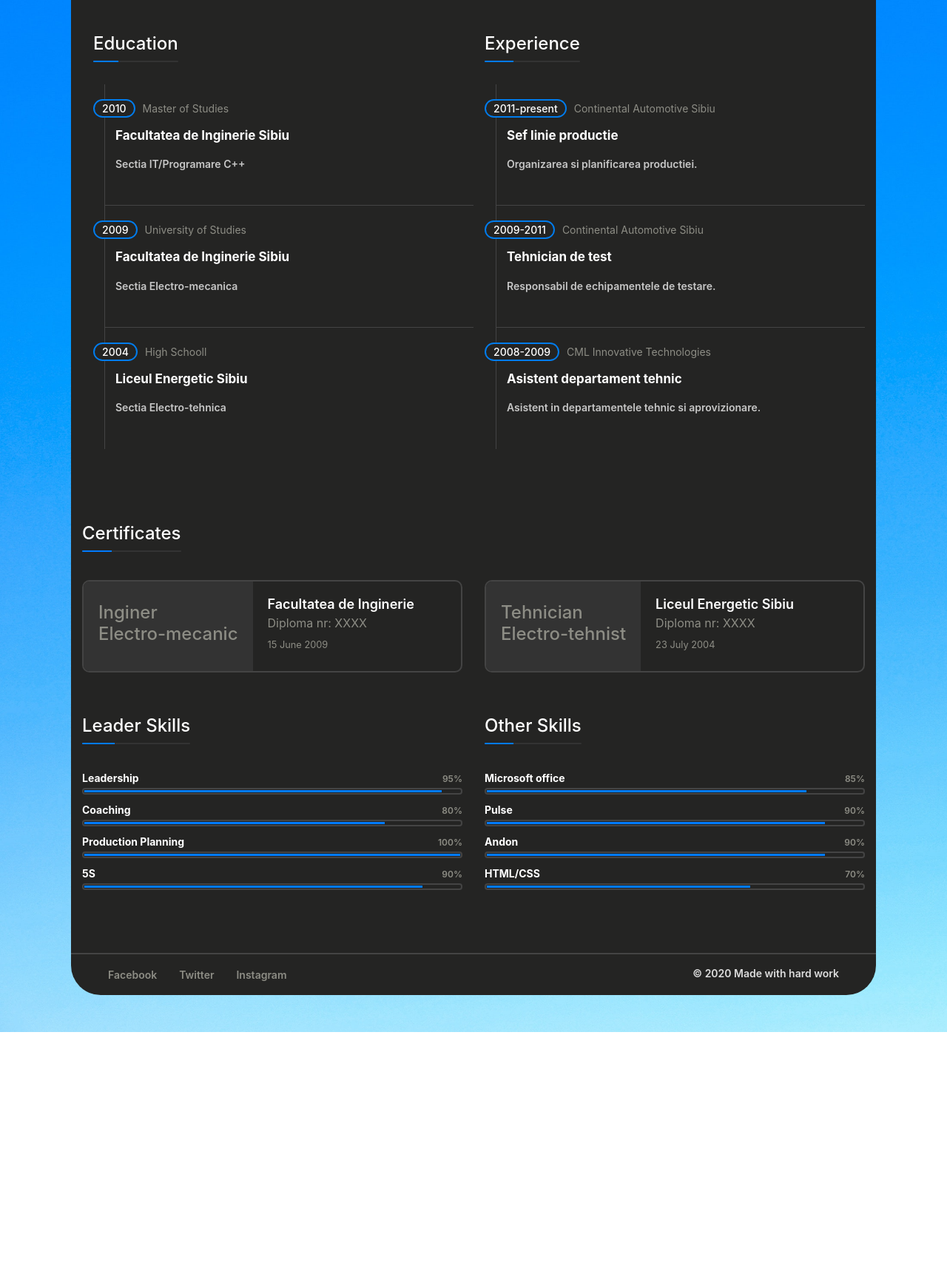
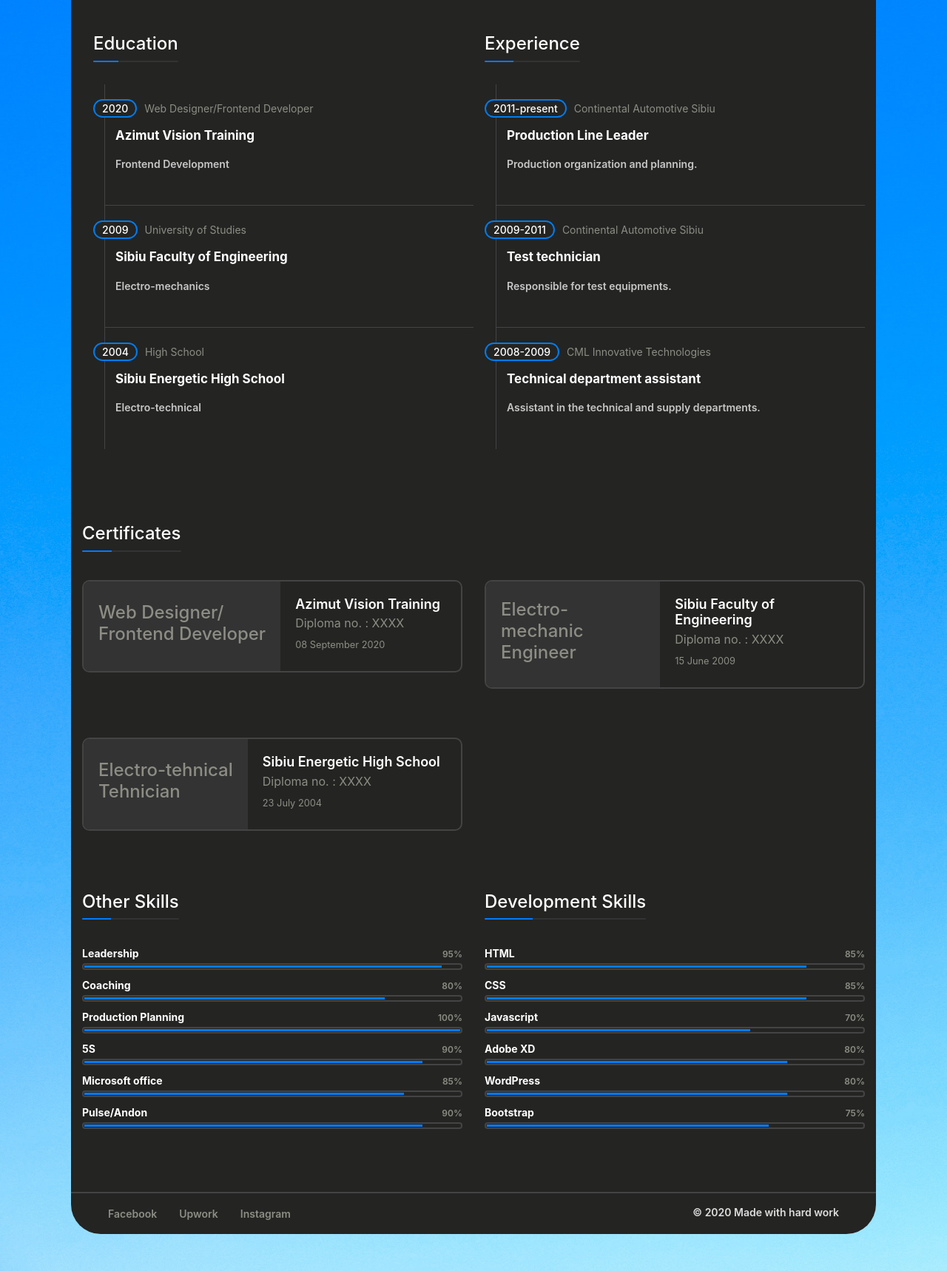
Before and after one commit to fratilar/portfolio, a plain HTML site: page resume.html in a window 1280 px wide. Shown: the part 440-2158 px from the top of the page at 74% size. Before the commit the page ends 1835 px from the top, so only its background shows below. Drawn offline with nearby package versions, Linux system fonts and the light colour scheme.

Commit message:
Add files via upload

```diff
--- a/resume.html
+++ b/resume.html
@@ -61,7 +61,7 @@
       <div class="rezumat">
         <div class="container">
           <div class="text-white titlu-resume">Resume</div>
-          <div class="subtitlu-resume">10 Year of Experience</div>
+          <div class="subtitlu-resume">Half a Year of Experience in Development</div>
         </div>
       </div>
 
@@ -77,11 +77,11 @@
             </div>
             <div class="years">
               <div class="years__content">
-                <p><span>2010</span>Master of Studies</p>
+                <p><span>2020</span>Web Designer/Frontend Developer</p>
               </div>
               <div class="text_col">
-                <h6 class="big-size">Facultatea de Inginerie Sibiu</h6>
-                <p class="gri-deschis smaller text-justify">Sectia IT/Programare C++</p>
+                <h6 class="big-size">Azimut Vision Training</h6>
+                <p class="gri-deschis smaller text-justify">Frontend Development</p>
               </div>
             </div>
             <div class="years">
@@ -89,17 +89,17 @@
                 <p><span>2009</span>University of Studies</p>
               </div>
               <div class="text_col">
-                <h6 class="big-size">Facultatea de Inginerie Sibiu</h6>
-                <p class="gri-deschis smaller text-justify">Sectia Electro-mecanica</p>
+                <h6 class="big-size">Sibiu Faculty of Engineering</h6>
+                <p class="gri-deschis smaller text-justify">Electro-mechanics</p>
               </div>
             </div>
             <div class="years">
               <div class="years__content">
-                <p><span>2004</span>High Schooll</p>
+                <p><span>2004</span>High School</p>
               </div>
               <div class="text_col">
-                <h6 class="big-size">Liceul Energetic Sibiu</h6>
-                <p class="gri-deschis smaller text-justify">Sectia Electro-tehnica</p>
+                <h6 class="big-size">Sibiu Energetic High School</h6>
+                <p class="gri-deschis smaller text-justify">Electro-technical</p>
               </div>
             </div>
           </div>
@@ -117,8 +117,8 @@
                 <p><span>2011-present</span>Continental Automotive Sibiu</p>
               </div>
               <div class="text_col">
-                <h6 class="big-size">Sef linie productie</h6>
-                <p class="gri-deschis smaller text-justify">Organizarea si planificarea productiei.</p>
+                <h6 class="big-size">Production Line Leader</h6>
+                <p class="gri-deschis smaller text-justify">Production organization and planning.</p>
               </div>
             </div>
 
@@ -127,8 +127,8 @@
                 <p><span>2009-2011</span>Continental Automotive Sibiu</p>
               </div>
               <div class="text_col">
-                <h6 class="big-size">Tehnician de test</h6>
-                <p class="gri-deschis smaller text-justify">Responsabil de echipamentele de testare.</p>
+                <h6 class="big-size">Test technician</h6>
+                <p class="gri-deschis smaller text-justify">Responsible for test equipments.</p>
               </div>
             </div>
 
@@ -137,8 +137,8 @@
                 <p><span>2008-2009</span>CML Innovative Technologies</p>
               </div>
               <div class="text_col">
-                <h6 class="big-size">Asistent departament tehnic</h6>
-                <p class="gri-deschis smaller text-justify">Asistent in departamentele tehnic si aprovizionare.</p>
+                <h6 class="big-size">Technical department assistant</h6>
+                <p class="gri-deschis smaller text-justify">Assistant in the technical and supply departments.</p>
               </div>
             </div>
           </div>
@@ -159,11 +159,23 @@
           <div class="col-sm-12 col-md-6 my-2">
             <div class="certificate">
               <div class="bg-gray">
-                <h4>Inginer <br />Electro-mecanic</h4>
+                <h4>Web Designer/ <br />Frontend Developer</h4>
               </div>
               <div class="bg-initial">
-                <h5>Facultatea de Inginerie</h5>
-                <p>Diploma nr: XXXX</p>
+                <h5>Azimut Vision Training</h5>
+                <p>Diploma no. : XXXX</p>
+                <p class="small">08 September 2020</p>
+              </div>
+            </div>
+          </div>
+          <div class="col-sm-12 col-md-6 my-2">
+            <div class="certificate">
+              <div class="bg-gray">
+                <h4>Electro-mechanic <br />Engineer</h4>
+              </div>
+              <div class="bg-initial">
+                <h5>Sibiu Faculty of Engineering</h5>
+                <p>Diploma no. : XXXX</p>
                 <p class="small">15 June 2009</p>
               </div>
             </div>
@@ -171,22 +183,25 @@
           <div class="col-sm-12 col-md-6 my-2">
             <div class="certificate">
               <div class="bg-gray">
-                <h4>Tehnician <br />Electro-tehnist</h4>
+                <h4>Electro-tehnical<br />Tehnician</h4>
               </div>
               <div class="bg-initial">
-                <h5>Liceul Energetic Sibiu</h5>
-                <p>Diploma nr: XXXX</p>
+                <h5>Sibiu Energetic High School</h5>
+                <p>Diploma no. : XXXX</p>
                 <p class="small">23 July 2004</p>
               </div>
             </div>
           </div>
         </div>
       </div>
+
+      <!-- Skills -->
+
       <div class="container">
-        <div class="row">
+        <div class="row mt-4">
           <div class="col-sm-12 col-md-6 text-white">
             <div class="subtitlu">
-              <h4>Leader Skills</h4>
+              <h4>Other Skills</h4>
               <div class="progress">
                 <div class="progress-bar" role="progressbar" style="width: 30%;" aria-valuenow="30" aria-valuemin="0" aria-valuemax="100"></div>
               </div>
@@ -228,16 +243,6 @@
                   <div class="progress-bar" role="progressbar" style="width: 90%;" aria-valuenow="90" aria-valuemin="0" aria-valuemax="100"></div>
                 </div>
               </div>
-            </div>
-          </div>
-          <div class="col-sm-12 col-md-6 text-white">
-            <div class="subtitlu">
-              <h4>Other Skills</h4>
-              <div class="progress">
-                <div class="progress-bar" role="progressbar" style="width: 30%;" aria-valuenow="30" aria-valuemin="0" aria-valuemax="100"></div>
-              </div>
-            </div>
-            <div class="abilitati-all">
               <div class="abilitati">
                 <div class="items">
                   <p>Microsoft office</p>
@@ -249,29 +254,75 @@
               </div>
               <div class="abilitati">
                 <div class="items">
-                  <p>Pulse</p>
+                  <p>Pulse/Andon</p>
                   <span>90%</span>
                 </div>
                 <div class="progress my-bar">
                   <div class="progress-bar" role="progressbar" style="width: 90%;" aria-valuenow="90" aria-valuemin="0" aria-valuemax="100"></div>
                 </div>
               </div>
+            </div>
+          </div>
+          <div class="col-sm-12 col-md-6 text-white">
+            <div class="subtitlu">
+              <h4>Development Skills</h4>
+              <div class="progress">
+                <div class="progress-bar" role="progressbar" style="width: 30%;" aria-valuenow="30" aria-valuemin="0" aria-valuemax="100"></div>
+              </div>
+            </div>
+            <div class="abilitati-all">
               <div class="abilitati">
                 <div class="items">
-                  <p>Andon</p>
-                  <span>90%</span>
+                  <p>HTML</p>
+                  <span>85%</span>
                 </div>
                 <div class="progress my-bar">
-                  <div class="progress-bar" role="progressbar" style="width: 90%;" aria-valuenow="90" aria-valuemin="0" aria-valuemax="100"></div>
+                  <div class="progress-bar" role="progressbar" style="width: 85%;" aria-valuenow="85" aria-valuemin="0" aria-valuemax="100"></div>
                 </div>
               </div>
               <div class="abilitati">
                 <div class="items">
-                  <p>HTML/CSS</p>
+                  <p>CSS</p>
+                  <span>85%</span>
+                </div>
+                <div class="progress my-bar">
+                  <div class="progress-bar" role="progressbar" style="width: 85%;" aria-valuenow="90" aria-valuemin="0" aria-valuemax="100"></div>
+                </div>
+              </div>
+              <div class="abilitati">
+                <div class="items">
+                  <p>Javascript</p>
                   <span>70%</span>
                 </div>
                 <div class="progress my-bar">
-                  <div class="progress-bar" role="progressbar" style="width: 70%;" aria-valuenow="70" aria-valuemin="0" aria-valuemax="100"></div>
+                  <div class="progress-bar" role="progressbar" style="width: 70%;" aria-valuenow="90" aria-valuemin="0" aria-valuemax="100"></div>
+                </div>
+              </div>
+              <div class="abilitati">
+                <div class="items">
+                  <p>Adobe XD</p>
+                  <span>80%</span>
+                </div>
+                <div class="progress my-bar">
+                  <div class="progress-bar" role="progressbar" style="width: 80%;" aria-valuenow="70" aria-valuemin="0" aria-valuemax="100"></div>
+                </div>
+              </div>
+              <div class="abilitati">
+                <div class="items">
+                  <p>WordPress</p>
+                  <span>80%</span>
+                </div>
+                <div class="progress my-bar">
+                  <div class="progress-bar" role="progressbar" style="width: 80%;" aria-valuenow="70" aria-valuemin="0" aria-valuemax="100"></div>
+                </div>
+              </div>
+              <div class="abilitati">
+                <div class="items">
+                  <p>Bootstrap</p>
+                  <span>75%</span>
+                </div>
+                <div class="progress my-bar">
+                  <div class="progress-bar" role="progressbar" style="width: 75%;" aria-valuenow="70" aria-valuemin="0" aria-valuemax="100"></div>
                 </div>
               </div>
             </div>
@@ -282,9 +333,9 @@
       <div class="footer">
         <div class="footer-left">
           <ul>
-            <li><a href="https://www.facebook.com/" target="_blank">Facebook</a></li>
-            <li><a href="https://twitter.com/" target="_blank">Twitter</a></li>
-            <li><a href="https://www.instagram.com/?hl=ro" target="_blank">Instagram</a></li>
+            <li><a href="https://www.facebook.com/razvan.fratila.1420/" target="_blank">Facebook</a></li>
+            <li><a href="https://www.upwork.com/freelancers/~0106ca77e1d7868a8b" target="_blank">Upwork</a></li>
+            <li><a href="https://www.instagram.com/1razvanfratila/" target="_blank">Instagram</a></li>
           </ul>
         </div>
         <div class="footer-right">
--- a/style.css
+++ b/style.css
@@ -295,11 +295,11 @@ img.absolute {
 }
 .butoane-carousel > button {
   width: 20px;
-  height: 3px;
+  height: 5px;
   background-color: #444;
   border: none;
   outline: none;
-  border-radius: 2px;
+  border-radius: 5px;
   transition: all 0.2s ease-in;
   margin: 10px 0;
 }
@@ -312,17 +312,19 @@ img.absolute {
 }
 
 /* Clients */
-.glide__slides li {
+.glide__slides{
   display: flex;
   align-items: center;
   justify-content: center;
 }
-.glide__slide {
-  width: 50px;
-  height: 50px;
+.glide__slide{
+  width: 100px;
+  height: 100px;
+  padding: 0 20px;
 }
 .logos {
-  width: 70%;
+  width: 100%;
+  height: 100%;
 }
 .butoane-carousel > button.active21 {
   background-color: #007ced;
@@ -698,12 +700,20 @@ textarea:hover {
 
   .my-row {
     margin: 50px 0;
+    padding-top: 30px;
   }
   .pozaProfil {
     margin-bottom: 30px;
   }
   .container {
     padding: 0 40px;
+  }
+  .descriere {
+    width: 100%;
+    text-align: center;
+  }
+  .descriere h1 {
+    font-size: 40px;
   }
   .descriere h1,
   .gri-inchis,
@@ -746,3 +756,23 @@ textarea:hover {
     padding: .5rem .4rem;
   }
 }
+@media (max-width: 330px) {
+  .my-col{
+    padding: 0;
+  }
+  .descriere h1 {
+    font-size: 30px;
+  }
+  .btn{
+    padding: 8px 10px;
+  }
+  .glide__slide {
+    padding: 0 10px;
+}
+  .relative {
+    margin: 40px 0 0 20px;
+  }
+  .relative p {
+    font-size: 13px;
+  }
+}
```
Also changed, not shown: contact.html (+3 -3 lines), index.html (+18 -17 lines), portfolio.html (+6 -7 lines), main.js (line endings or trailing spaces), 1 other file.
